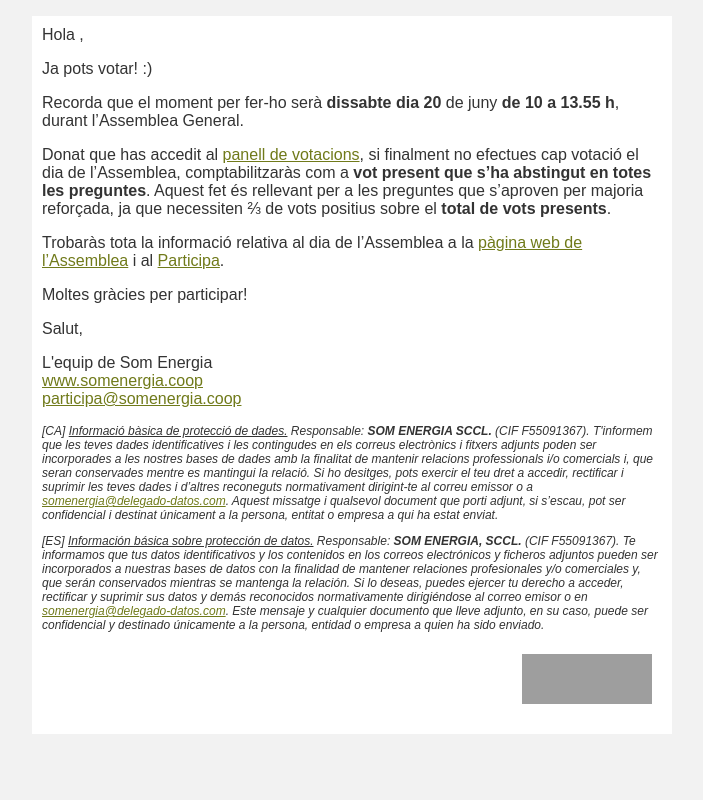
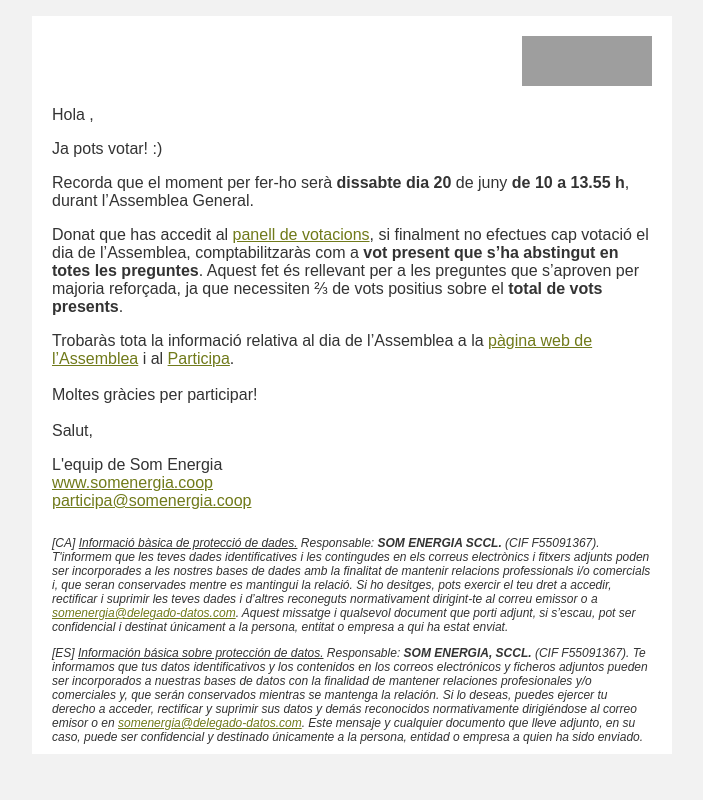
Before and after one commit to Som-Energia/som-cas, a Django app: template som_cas/templates/som_cas/mail_confirmation.html in a window 1280 px wide. Shown: the whole page, without its empty margins (288-991 px from the left). Run offline with Django 3.2, Linux system fonts and the light colour scheme; the template is opened without the code that fills it, so the values that code supplies are empty; grey boxes are pictures that could not be loaded.

Commit message:
fix logo position

```diff
--- a/som_cas/templates/som_cas/mail_confirmation.html
+++ b/som_cas/templates/som_cas/mail_confirmation.html
@@ -19,26 +19,35 @@
                         </td>
                     </tr>
                     <tr align="left" valign="top" style="padding:10px; color: #333333;">
+                      <td>
                         <p>{% trans "Hola"%}  {{user.first_name}}, </p>
                         <p>{% trans "Ja pots votar! :)" %}</p>
                         <p>{% trans "Recorda que el moment per fer-ho serà <b>dissabte dia 20</b> de juny <b>de 10 a 13.55 h</b>, durant l’Assemblea General" %}.</p>
                         <p>{% trans "Donat que has accedit al" %} <a href="https://agvirtual.somenergia.coop?locale={{ LANGUAGE_CODE }}" target="_blank" style="color:#707a1a; text-decoration:underline;" rel="noopener noreferrer">{% trans "panell de votacions" %}</a>, {% trans "si finalment no efectues cap votació el dia de l’Assemblea, comptabilitzaràs com a <b>vot present que s’ha abstingut en totes les preguntes</b>. Aquest fet és rellevant per a les preguntes que s’aproven per majoria reforçada, ja que necessiten ⅔ de vots positius sobre el <b>total de vots presents</b>" %}.</p>
                         <p>{% trans "Trobaràs tota la informació relativa al dia de l’Assemblea a la "%} <a href="{{ assembly_link }}" target="_blank" style="color:#707a1a; text-decoration:underline;" rel="noopener noreferrer">{% trans "pàgina web de l’Assemblea" %}</a> {% trans "i al" %} <a href="https://participa.somenergia.coop?locale={{ LANGUAGE_CODE }}" target="_blank" style="color:#707a1a; text-decoration:underline;" rel="noopener noreferrer">Participa</a>.</p>
+                      </td>
                     </tr>
                     <tr align="left" valign="top" style="padding:10px; color: #333333;">
-                            <p>{{ thanks }}</p>
+                      <td>
+                        <p><br>{{ thanks }}</p>
+                      </td>
                     </tr>
                     <tr align="left" valign="top" style="padding:10px; color: #333333;">
-                      <p>{% trans "Salut,"%}</p>
+                      <td>
+                        <p><br>{% trans "Salut,"%}</p>
                         <p>
                           {% trans "L'equip de Som Energia"%}<br>
                           <a href="https://www.somenergia.coop/ca" target="_blank" style="color:#707a1a; text-decoration:underline;" rel="noopener noreferrer">www.somenergia.coop</a><br>
                           <a href="mailto:participa@somenergia.coop" target="_blank" style="color:#707a1a; text-decoration:underline;" rel="noopener noreferrer">participa@somenergia.coop</a><br>
                         </p>
+                      </td>
                     </tr>
-                    <tr align="left" valign="top" style="padding:10px; color: #333333; font-size: 12px;">
-                      <p style="font-size: 12px;"><i>[CA] <u>Informació bàsica de protecció de dades.</u> Responsable: <strong>SOM ENERGIA SCCL.</strong> (CIF F55091367). T'informem que les teves dades identificatives i les contingudes en els correus electrònics i fitxers adjunts poden ser incorporades a les nostres bases de dades amb la finalitat de mantenir relacions professionals i/o comercials i, que seran conservades mentre es mantingui la relació. Si ho desitges, pots exercir el teu dret a accedir, rectificar i suprimir les teves dades i d’altres reconeguts normativament dirigint-te al correu emissor o a <a href="mailto:somenergia@delegado-datos.com" target="_blank" style="color:#707a1a; text-decoration:underline;" rel="noopener noreferrer">somenergia@delegado-datos.com</a>. Aquest missatge i qualsevol document que porti adjunt, si s’escau, pot ser confidencial i destinat únicament a la persona, entitat o empresa a qui ha estat enviat.</i></p>
-                      <p style="font-size: 12px;"><i>[ES] <u>Información básica sobre protección de datos.</u> Responsable: <b>SOM ENERGIA, SCCL.</b> (CIF F55091367). Te informamos que tus datos identificativos y los contenidos en los correos electrónicos y ficheros adjuntos pueden ser incorporados a nuestras bases de datos con la finalidad de mantener relaciones profesionales y/o comerciales y, que serán conservados mientras se mantenga la relación. Si lo deseas, puedes ejercer tu derecho a acceder, rectificar y suprimir sus datos y demás reconocidos normativamente dirigiéndose al correo emisor o en <a href="mailto:somenergia@delegado-datos.com" target="_blank" style="color:#707a1a; text-decoration:underline;" rel="noopener noreferrer">somenergia@delegado-datos.com</a>. Este mensaje y cualquier documento que lleve adjunto, en su caso, puede ser confidencial y destinado únicamente a la persona, entidad o empresa a quien ha sido enviado.</i></p>
+                    <tr align="left" style="padding:10px; color: #333333; font-size: 12px; margin-top: 2rem;">
+                      <td>
+                        <br>
+                        <p><i>[CA] <u>Informació bàsica de protecció de dades.</u> Responsable: <strong>SOM ENERGIA SCCL.</strong> (CIF F55091367). T'informem que les teves dades identificatives i les contingudes en els correus electrònics i fitxers adjunts poden ser incorporades a les nostres bases de dades amb la finalitat de mantenir relacions professionals i/o comercials i, que seran conservades mentre es mantingui la relació. Si ho desitges, pots exercir el teu dret a accedir, rectificar i suprimir les teves dades i d’altres reconeguts normativament dirigint-te al correu emissor o a <a href="mailto:somenergia@delegado-datos.com" target="_blank" style="color:#707a1a; text-decoration:underline;" rel="noopener noreferrer">somenergia@delegado-datos.com</a>. Aquest missatge i qualsevol document que porti adjunt, si s’escau, pot ser confidencial i destinat únicament a la persona, entitat o empresa a qui ha estat enviat.</i></p>
+                        <p><i>[ES] <u>Información básica sobre protección de datos.</u> Responsable: <b>SOM ENERGIA, SCCL.</b> (CIF F55091367). Te informamos que tus datos identificativos y los contenidos en los correos electrónicos y ficheros adjuntos pueden ser incorporados a nuestras bases de datos con la finalidad de mantener relaciones profesionales y/o comerciales y, que serán conservados mientras se mantenga la relación. Si lo deseas, puedes ejercer tu derecho a acceder, rectificar y suprimir sus datos y demás reconocidos normativamente dirigiéndose al correo emisor o en <a href="mailto:somenergia@delegado-datos.com" target="_blank" style="color:#707a1a; text-decoration:underline;" rel="noopener noreferrer">somenergia@delegado-datos.com</a>. Este mensaje y cualquier documento que lleve adjunto, en su caso, puede ser confidencial y destinado únicamente a la persona, entidad o empresa a quien ha sido enviado.</i></p>
+                      </td>
                     </tr>
                   </table>
                 </td>
```
Lines whose indentation alone changed are shown as unchanged.
